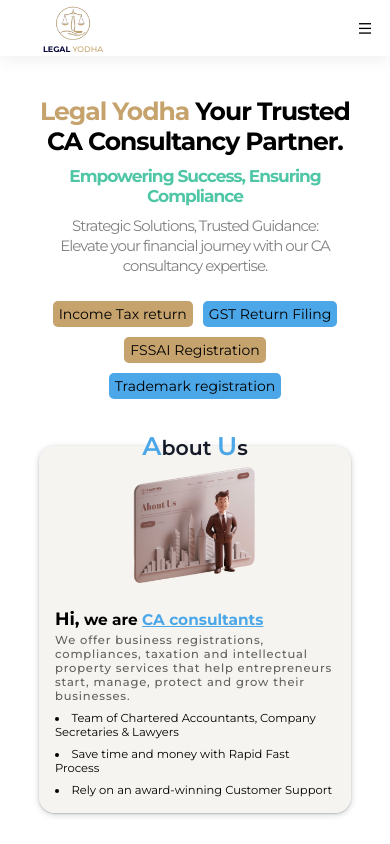
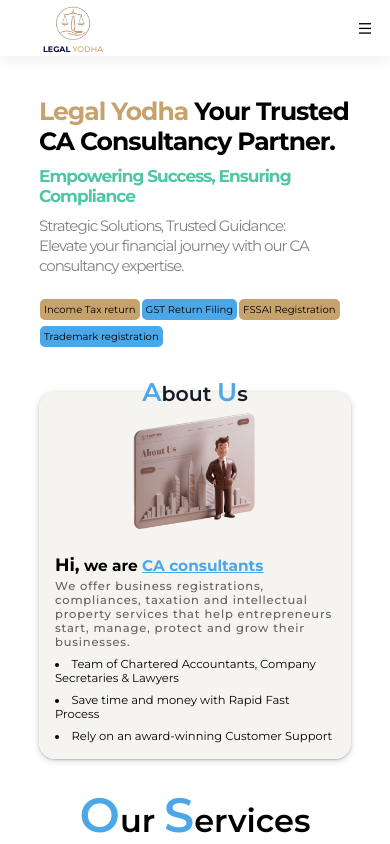
Before and after one commit to lakhan06/legalYodha, a React (Vite) app: page / in a window 390 px wide. Shown: the top 844 px of the page. Built offline with nearby package versions, Linux system fonts and the light colour scheme.

Commit message:
Link addedd

```diff
--- a/src/components/hero/Hero.css
+++ b/src/components/hero/Hero.css
@@ -253,6 +253,7 @@
     font-size: 25px;
     width: 80vw;
     letter-spacing: -1px;
+    text-align: left;
 
   }
 
@@ -262,27 +263,34 @@
   }
 
   .ssHeading h5 {
-
+    text-align: left;
     letter-spacing: -1px;
 
     font-size: 17px;
     width: 80vw;
+    padding-left: 0;
   }
 
   .subHeading h4 {
+    padding-left: 0;
+    text-align: left;
     font-size: 15px;
     width: 80vw;
     letter-spacing: -1px;
 
   }
+  .btns{
+    justify-content:start;
+  }
 
   .btns .btn {
 
     border-radius: 5px;
-    padding: 4px 6px;
-    margin: 5px 5px;
+    padding: 4px 4px;
+    margin: 3px 1px;
 
-    font-size: 14px;
+    font-size: 10px;
+
     /* width: fit-content; */
 
 
```
